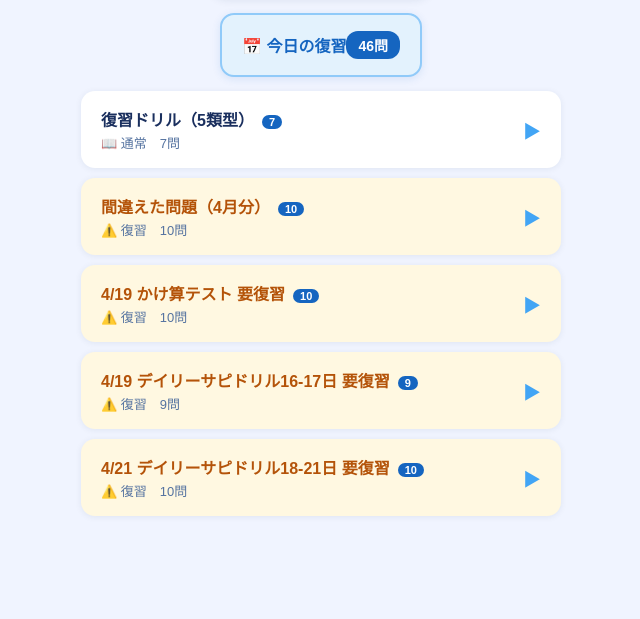
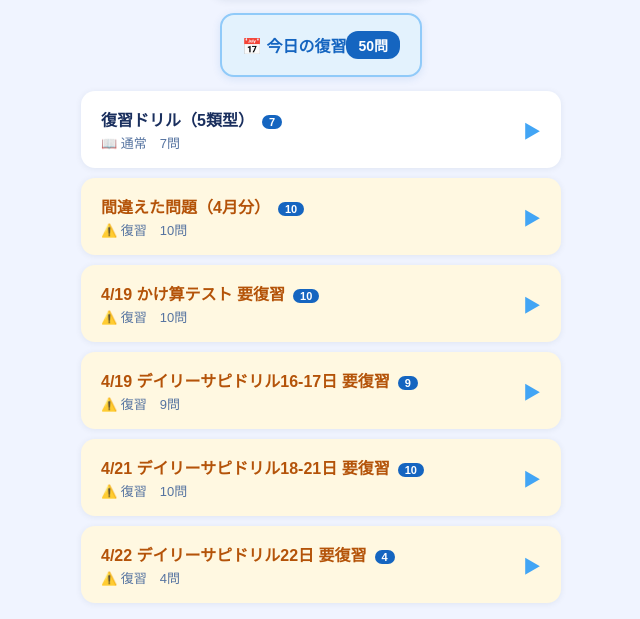
Before and after one commit to masakiplus/flashcard, a plain HTML site: page sansu/index.html in a window 1280 px wide. Shown: the part 241-860 px from the top of the page, without its empty margins (319-959 px from the left). Before the commit the page ends 800 px from the top, so only its background shows below. Drawn offline with Linux system fonts and the light colour scheme.

Commit message:
算数: 4/22 デイリーサピドリル22日 要復習セット追加（あまり割り算の逆算）

```diff
--- a/sansu/index.html
+++ b/sansu/index.html
@@ -653,6 +653,36 @@ const CARD_SETS = [
         answer:    "3"
       }
     ]
+  },
+  {
+    name: "4/22 デイリーサピドリル22日 要復習",
+    isReview: true,
+    cards: [
+      // ⑥ あまりあり割り算の逆算（わる数を求める型）：検算しよう
+      {
+        sentence:  "39 ÷ ____ = 4 あまり 7",
+        reading:   "わる数をもとめる：まず『あまり』をひく→(39−7)÷4。検算: 8×4+7=39 ✓",
+        answer:    "8"
+      },
+      // 類題1：わる数型を固める
+      {
+        sentence:  "47 ÷ ____ = 5 あまり 2",
+        reading:   "わる数型：(47−2)÷5=45÷5。検算: 9×5+2=47 ✓",
+        answer:    "9"
+      },
+      // 類題2：わる数型
+      {
+        sentence:  "29 ÷ ____ = 4 あまり 1",
+        reading:   "わる数型：(29−1)÷4=28÷4。検算: 7×4+1=29 ✓",
+        answer:    "7"
+      },
+      // 類題3：被除数との対比（両方の型を区別させる）
+      {
+        sentence:  "____ ÷ 5 = 7 あまり 3",
+        reading:   "被除数型：わる数×商+あまり → 5×7+3。検算: 38÷5=7あまり3 ✓",
+        answer:    "38"
+      }
+    ]
   }
 ];
 
```
